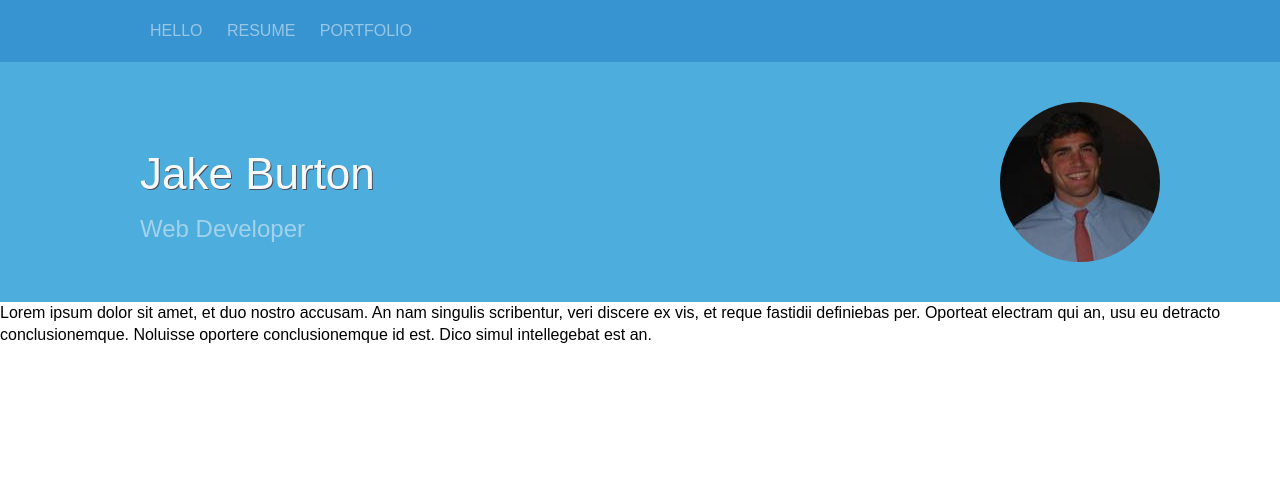
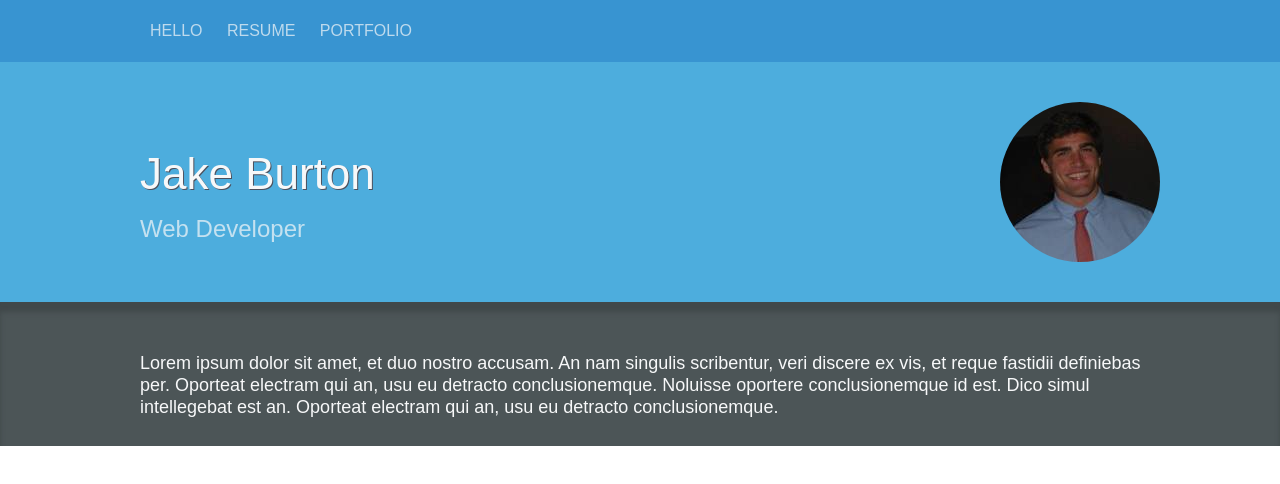
Before and after one commit to jburto94/resume-temp, a plain HTML site: page index.html in a window 1280 px wide. Drawn offline with Linux system fonts and the light colour scheme; a web font is replaced by a local one.

Commit message:
Updated style for teaser section

```diff
--- a/assets/stylesheets/main.css
+++ b/assets/stylesheets/main.css
@@ -100,7 +100,7 @@ header {
   float: right;
   border-radius: 50%;
   display: inline-block;
-  padding: 40px 120px;
+  margin: 40px 120px 40px 0;
 }
 
 .primary-header h1, h2 {
@@ -115,7 +115,7 @@ header {
 
 .primary-header h2 {
   margin-bottom: 30px;
-  opacity: 0.5;
+  opacity: 0.7;
 }
 
 /*
@@ -141,7 +141,7 @@ header {
 .nav a {
   text-decoration: none;
   color: #f7f8f9;
-  opacity: 0.5;
+  opacity: 0.7;
   padding-bottom: 20px;
   font-weight: 400;
 }
@@ -150,3 +150,22 @@ header {
   border-bottom: 2px solid #f7f8f9;
   opacity: 1.0;
 }
+
+
+/*
+  =====================================
+  Teaser
+  =====================================
+*/
+
+.teaser {
+  height: 144px;
+  background: #4c5557;
+  box-shadow: 0 10px 5px #40484a inset;
+}
+
+.teaser p {
+  padding: 50px 120px 0 140px;
+  color: #f7f8f9;
+  font-size: 18px;
+}
--- a/index.html
+++ b/index.html
@@ -27,8 +27,8 @@
 			</div>
 		</header>
 
-		<section>
-			<p>Lorem ipsum dolor sit amet, et duo nostro accusam. An nam singulis scribentur, veri discere ex vis, et reque fastidii definiebas per. Oporteat electram qui an, usu eu detracto conclusionemque. Noluisse oportere conclusionemque id est. Dico simul intellegebat est an.</p>
+		<section class="teaser">
+			<p>Lorem ipsum dolor sit amet, et duo nostro accusam. An nam singulis scribentur, veri discere ex vis, et reque fastidii definiebas per. Oporteat electram qui an, usu eu detracto conclusionemque. Noluisse oportere conclusionemque id est. Dico simul intellegebat est an. Oporteat electram qui an, usu eu detracto conclusionemque.</p>
 		</section>
 
 		<section>
```
